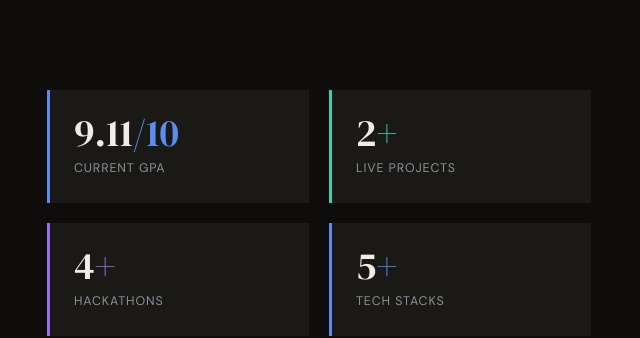
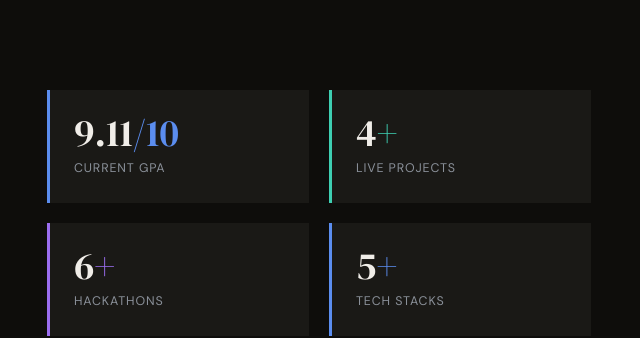
Before and after one commit to sanikad20/sanikad20.github.io, a plain HTML site: page index.html in a window 1280 px wide. Shown: the part 983-1321 px from the top of the page, 625-1265 px from the left. Drawn offline with Linux system fonts and the light colour scheme.

Commit message:
Update stats for live projects and hackathons

```diff
--- a/index.html
+++ b/index.html
@@ -1,3 +1,4 @@
+
 <!DOCTYPE html>
 <html lang="en">
 <head>
@@ -627,8 +628,8 @@
     </div>
     <div class="about-stats stagger fade-up">
       <div class="stat-card"><div class="stat-num">9.11<span>/10</span></div><div class="stat-label">Current GPA</div></div>
-      <div class="stat-card"><div class="stat-num">2<span>+</span></div><div class="stat-label">Live Projects</div></div>
-      <div class="stat-card"><div class="stat-num">4<span>+</span></div><div class="stat-label">Hackathons</div></div>
+      <div class="stat-card"><div class="stat-num">4<span>+</span></div><div class="stat-label">Live Projects</div></div>
+      <div class="stat-card"><div class="stat-num">6<span>+</span></div><div class="stat-label">Hackathons</div></div>
       <div class="stat-card"><div class="stat-num">5<span>+</span></div><div class="stat-label">Tech Stacks</div></div>
     </div>
   </div>
```
